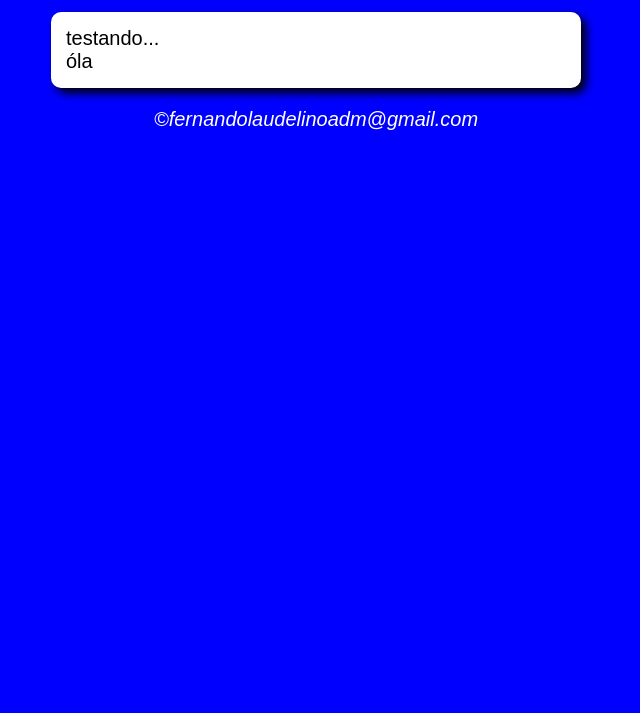
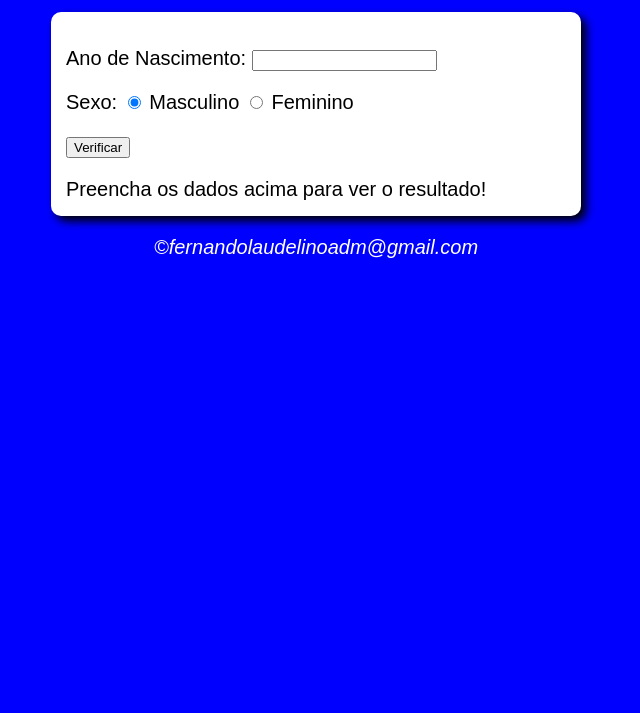
Before and after one commit to Fernando-Laudelino/verificador-de-idade, a plain HTML site: page index.html in a window 1280 px wide. Shown: the part 87-800 px from the top of the page, without its empty margins (324-964 px from the left). Drawn offline with Linux system fonts and the light colour scheme.

Commit message:
achar o erro nos html e corrigir

```diff
--- a/index.html
+++ b/index.html
@@ -9,14 +9,25 @@
 </head>
 <body>
     <header>
-        <h1>Título</h1>
+        <h1>Verificador de idade</h1>
     </header>
     <section>
-        <div id="msg">
-            testando...
+        <div>
+            <p> Ano de Nascimento:
+                <input type="number" nome="txtano" id="txtano" min="0">
+            </p>
+            <p>Sexo:
+                <input type="radio" nome="radsex" id="mas" checked>
+                <label for="mas" >Masculino</label>
+                <input type="radio" nome="radsex" id="fem">
+                <label for="fem" >Feminino</label>
+            </p>
+            <p>
+                <input type="button" value="Verificar" onclick="verificar()">
+            </p>
         </div>
-        <div id="foto">
-            óla
+        <div id="res">
+            Preencha os dados acima para ver o resultado!
         </div>
     </section>
     <footer>
--- a/script.js
+++ b/script.js
@@ -1,3 +1,20 @@
-function teste(){
+function verificar(){
+    var date= new Date()
+    var ano = date.getFullYear()
+    var fano = window.document.getElementById('txtano')
+    var res = window.document.getElementById('res')
 
+    if(fano.value.length == 0 || Number(fano.value) > ano){
+        window.alert('Digite o ano correto ')
+    }else{
+        var fsex = document.getElementsByName('radsex')
+        var idade = ano - Number(fano.value)
+        var genero = ''
+        if (fsex[0].Checked){
+            genero = 'Homem'
+        }else if(fsex[1].Checked){
+            genero = 'Mulher'
+        }
+        res.innerHTML = `Detectamos ${genero} com ${idade} anos.`
+    }
 }
```
